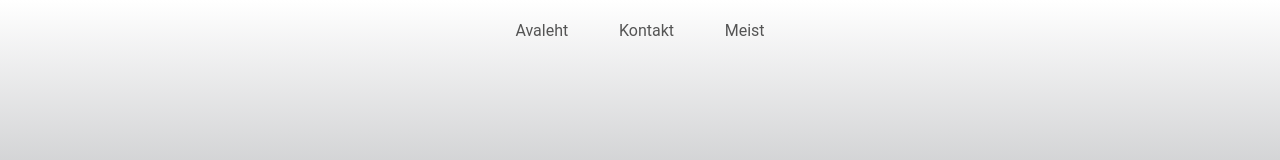
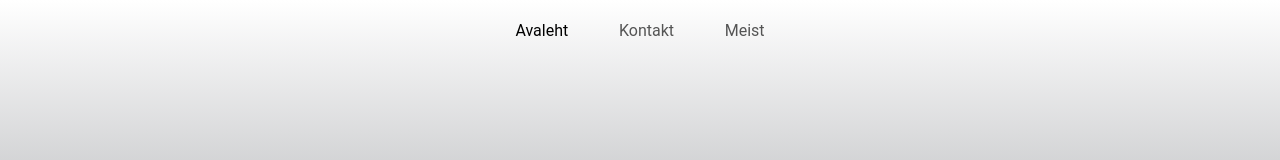
Before and after one commit to viktoriasiigur/vimatransport, a React (Create React App) app: page / in a window 1280 px wide. Shown: the top 160 px of the page. Built offline with nearby package versions, Linux system fonts and the light colour scheme.

Commit message:
add active and inactive styling

```diff
--- a/src/App.js
+++ b/src/App.js
@@ -4,18 +4,18 @@ import Main from './components/pages/Main';
 import About from './components/pages/About';
 import Contact from './components/pages/Contact';
 
-import { BrowserRouter, Route, Routes } from 'react-router-dom';
+import { Route, Routes } from 'react-router-dom';
 
 function App() {
   return (
-    <BrowserRouter>
+    <>
       <Navbar />
       <Routes>
         <Route path="/" element={<Main />} />
         <Route path="/about" element={<About />} />
         <Route path="/contact" element={<Contact />} />
       </Routes>
-    </BrowserRouter>
+    </>
   );
 }
 
--- a/src/components/UI/Navbar.js
+++ b/src/components/UI/Navbar.js
@@ -7,13 +7,13 @@ import classes from './Navbar.module.scss';
 const Navbar = () => {
   return (
     <div className={classes.navbar}>
-      <NavLink to="/">
+      <NavLink className={(navData) => navData.isActive ? classes.active: classes.inactive } to="/">
         Avaleht
       </NavLink>
-      <NavLink to="/contact">
+      <NavLink className={(navData) => navData.isActive ? classes.active : classes.inactive } to="/contact">
         Kontakt
       </NavLink>
-      <NavLink to="/about">
+      <NavLink className={(navData) => navData.isActive ? classes.active : classes.inactive } to="/about">
         Meist
       </NavLink>
     </div>
--- a/src/components/UI/Navbar.module.scss
+++ b/src/components/UI/Navbar.module.scss
@@ -1,4 +1,12 @@
 @import '../../styles/colors.scss';
+
+.active {
+  color: $black;
+}
+
+.inactive {
+  color: $light-grey;
+}
 
 .navbar {
   display: flex;
@@ -10,6 +18,10 @@
 
   a {
     text-decoration: none;
-    color: $light-grey;
+    transition: color 0.2s;
+
+    &:hover {
+      color: $black;
+    }
   }
 }
--- a/src/index.js
+++ b/src/index.js
@@ -2,10 +2,11 @@ import React from 'react';
 import ReactDOM from 'react-dom';
 import './styles/index.scss';
 import App from './App';
+import { BrowserRouter } from 'react-router-dom';
 
 ReactDOM.render(
-  <React.StrictMode>
+  <BrowserRouter>
     <App />
-  </React.StrictMode>,
+  </BrowserRouter>,
   document.getElementById('root')
 );
```
